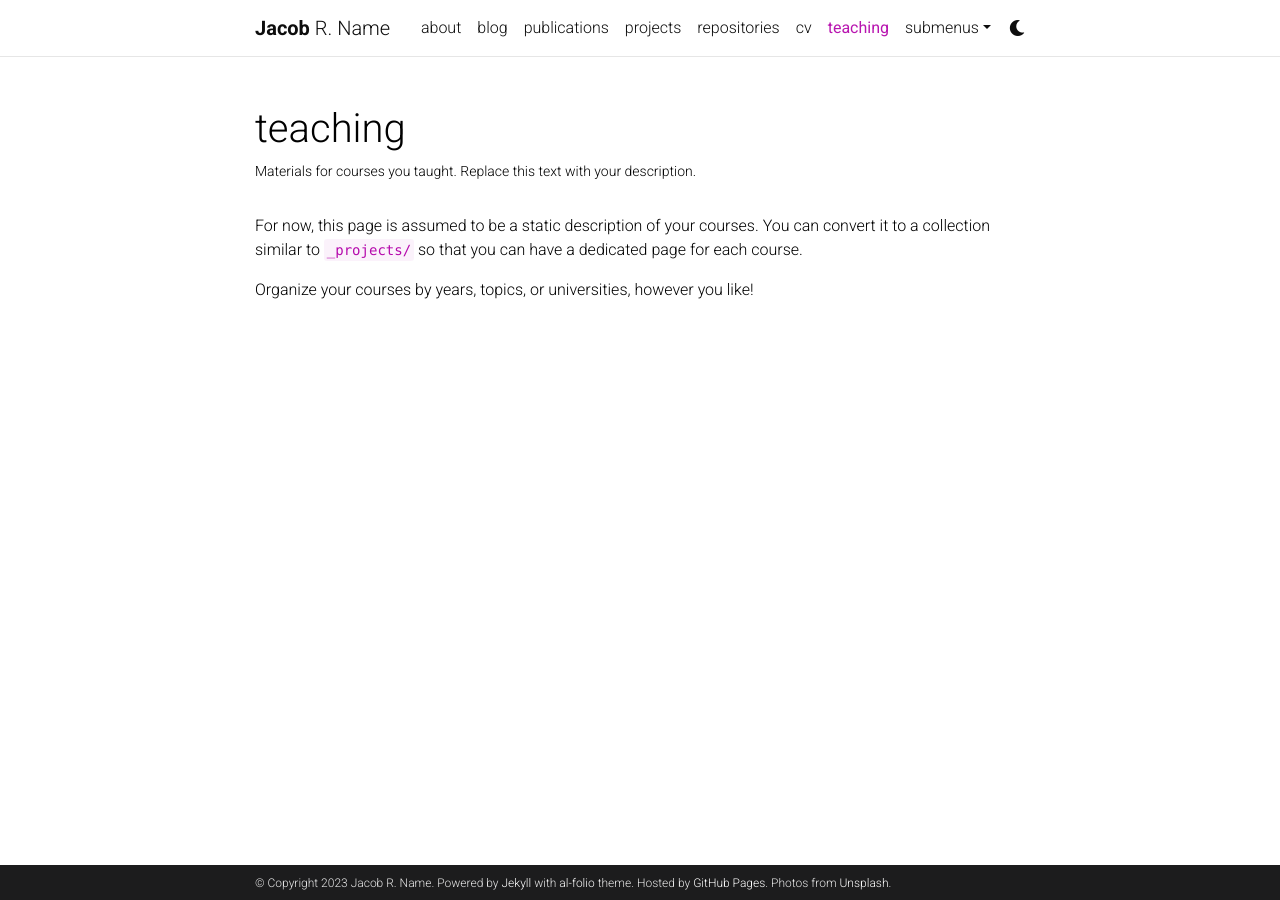
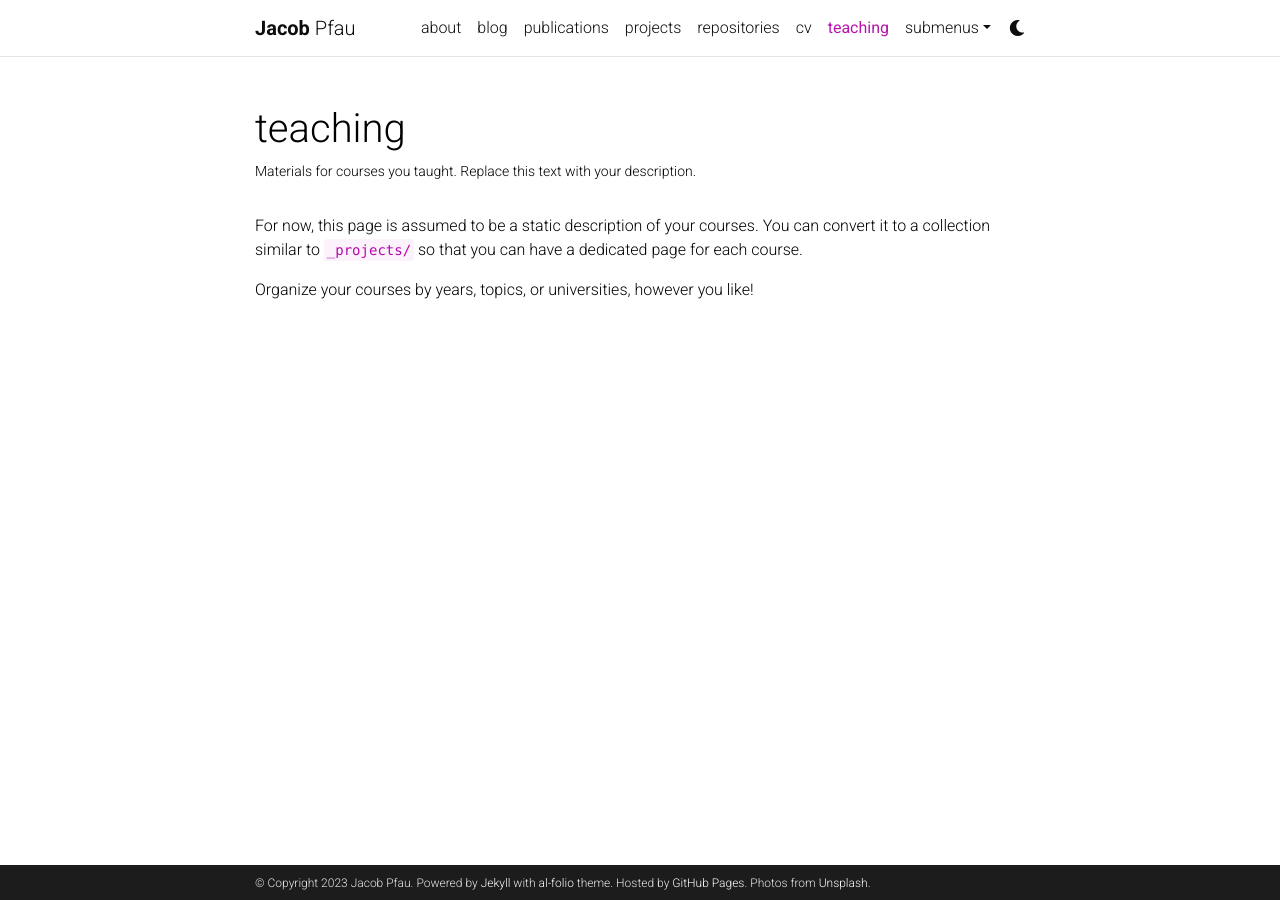
Before and after one commit to JacobPfau/jacobpfau.github.io, a Jekyll site: the page built from _pages/teaching.md, in a window 1280 px wide. Built offline with Jekyll 4.4.1, drawn with Linux system fonts in a browser that asks for light colours; comment, search, counter and statistics services are not loaded; a style sheet for code colours, icons or effects is not loaded.

Commit message:
try again

```diff
--- a/_config.yml
+++ b/_config.yml
@@ -4,8 +4,8 @@
 
 title: blank # the website title (if blank, full name will be used instead)
 first_name: Jacob
-middle_name: R.
-last_name: Name
+middle_name:
+last_name: Pfau
 email: you@example.com
 description: > # the ">" symbol means to ignore newlines until "footer_text:"
   A simple, whitespace theme for academics. Based on [*folio](https://github.com/bogoli/-folio) design.
```
